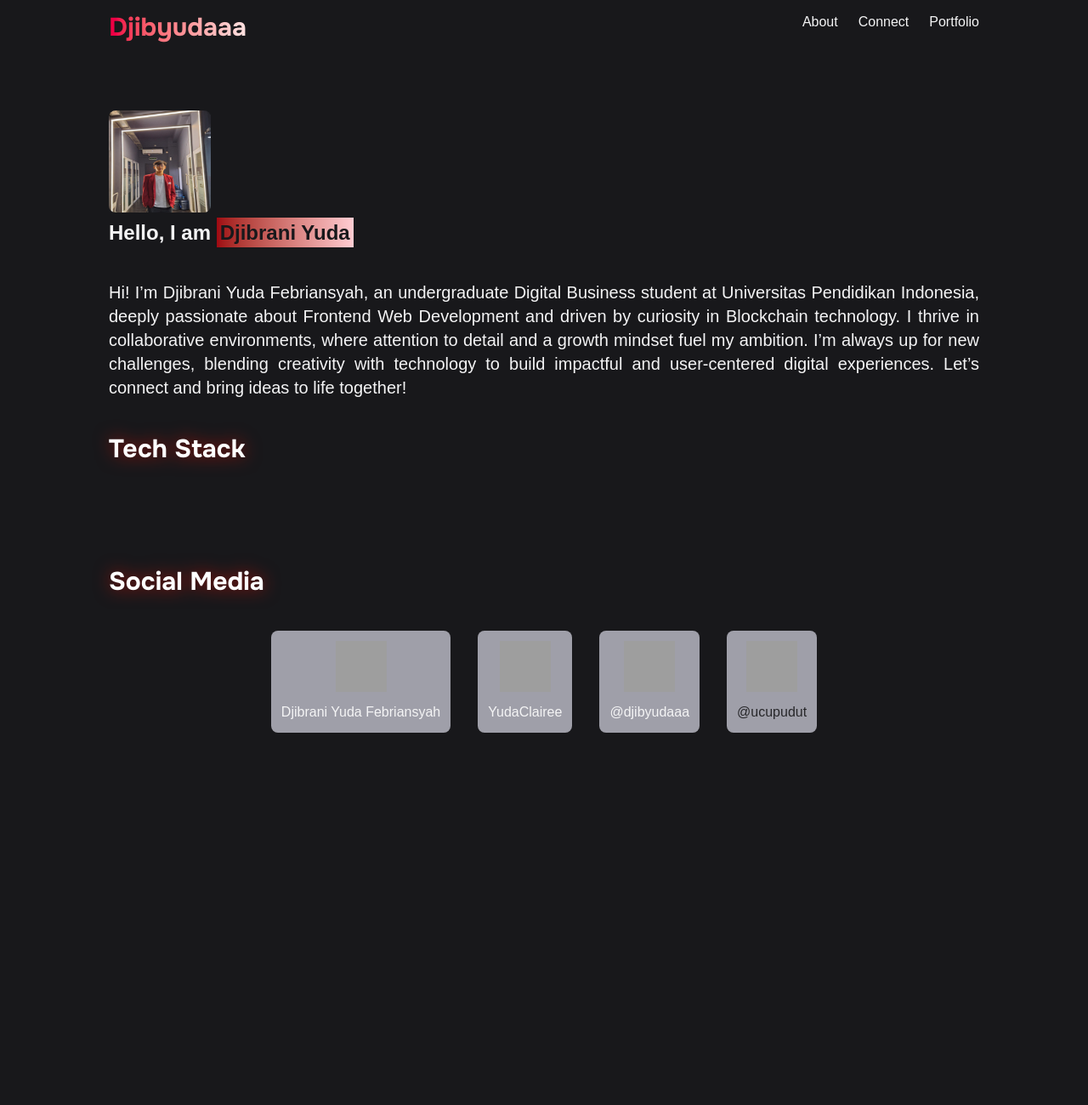
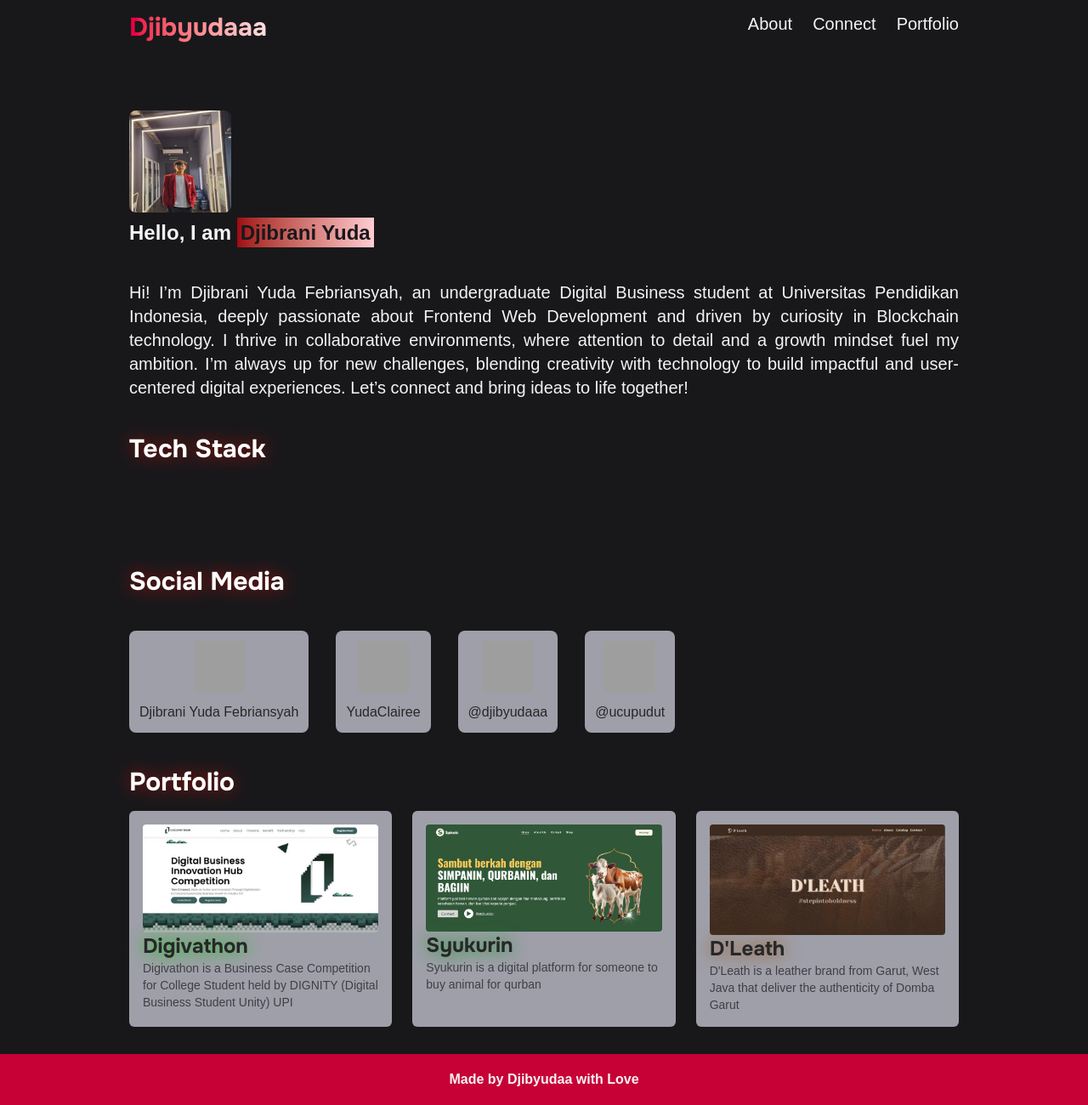
Before and after one commit to YudaClairee/personal-web, a website: page index.html in a window 1280 px wide. Shown: the part 26-1326 px from the top of the page at 85% size. Before the commit the page ends 888 px from the top, so only its background shows below. Drawn offline with nearby package versions, Linux system fonts and the light colour scheme; files that its build step writes are made by us from their sources; grey boxes are pictures that could not be loaded; files whose address does not match are found by name; a web font is replaced by a local one.

Commit message:
repair something

```diff
--- a/index.html
+++ b/index.html
@@ -13,21 +13,23 @@
     />
   </head>
   <body>
-    <main class="max-w-5xl m-auto space-y-10">
-      <header class="flex justify-between py-10">
+    <main class="max-w-5xl m-auto space-y-10 px-4 md:px-6">
+      <header
+        class="flex flex-col sm:flex-row justify-between py-6 sm:py-10 gap-4 sm:gap-0"
+      >
         <h1
-          class="font-['Onest'] text-3xl text-transparent font-bold bg-gradient-to-r from-rose-600 to-red-100 bg-clip-text"
+          class="font-['Onest'] text-2xl sm:text-3xl text-transparent font-bold bg-gradient-to-r from-rose-600 to-red-100 bg-clip-text"
         >
           Djibyudaaa
         </h1>
-        <nav class="flex gap-6">
-          <a href="#">About</a>
-          <a href="#">Connect</a>
-          <a href="#">Portfolio</a>
+        <nav class="flex gap-4 sm:gap-6">
+          <a class="text-xl" href="#about">About</a>
+          <a class="text-xl" href="#connect">Connect</a>
+          <a class="text-xl" href="#portfolio">Portfolio</a>
         </nav>
       </header>
 
-      <section class="space-y-2">
+      <section id="about" class="space-y-2">
         <img src="src/asset/profile.jpg" class="h-30 w-30 rounded-lg" alt="" />
         <h3 class="text-2xl font-bold">
           Hello, I am
@@ -107,13 +109,15 @@
         </div>
       </section>
 
-      <section class="flex flex-col space-y-10">
+      <section id="connect" class="flex flex-col space-y-10">
         <h3
           class="font-['Onest'] text-3xl font-bold drop-shadow-[0_0_10px_rgba(210,12,0,0.7)] text-white"
         >
           Social Media
         </h3>
-        <div class="flex justify-center gap-8">
+        <div
+          class="flex flex-wrap justify-center sm:justify-start gap-4 sm:gap-8"
+        >
           <div
             class="bg-zinc-400 p-3 rounded-lg hover:bg-zinc-900 group flex flex-col items-center space-y-3 transition duration-150"
           >
@@ -124,7 +128,11 @@
                 alt=""
               />
             </a>
-            <p>Djibrani Yuda Febriansyah</p>
+            <p
+              class="text-zinc-800 group-hover:text-zinc-300 text-xs sm:text-base"
+            >
+              Djibrani Yuda Febriansyah
+            </p>
           </div>
           <div
             class="bg-zinc-400 p-3 rounded-lg hover:bg-zinc-900 group flex flex-col items-center space-y-3 transition duration-150"
@@ -136,7 +144,7 @@
                 alt=""
               />
             </a>
-            <p>YudaClairee</p>
+            <p class="text-zinc-800 group-hover:text-zinc-300">YudaClairee</p>
           </div>
           <div
             class="bg-zinc-400 p-3 rounded-lg hover:bg-zinc-900 group flex flex-col items-center space-y-3 transition duration-150"
@@ -148,7 +156,7 @@
                 alt=""
               />
             </a>
-            <p>@djibyudaaa</p>
+            <p class="text-zinc-800 group-hover:text-zinc-300">@djibyudaaa</p>
           </div>
           <div
             class="bg-zinc-400 p-3 rounded-lg hover:bg-zinc-900 group flex flex-col items-center space-y-3 transition duration-150"
@@ -164,7 +172,65 @@
           </div>
         </div>
       </section>
+
+      <section id="portfolio" class="flex flex-col gap-4 mb-8">
+        <h3
+          class="font-['Onest'] text-3xl font-bold drop-shadow-[0_0_10px_rgba(210,12,0,0.7)] text-white"
+        >
+          Portfolio
+        </h3>
+        <div class="grid grid-cols-1 sm:grid-cols-2 md:grid-cols-3 gap-6">
+          <div
+            class="bg-zinc-400 p-4 rounded-md hover:scale-105 transition duration-150"
+          >
+            <img class="rounded w-full" src="src/asset/digivathon.jpg" alt="" />
+            <h3
+              class="font-bold font-['Onest'] text-2xl drop-shadow-[0_0_10px_rgba(0,198,0,0.9)] text-zinc-800"
+            >
+              Digivathon
+            </h3>
+            <p class="text-sm text-zinc-700">
+              Digivathon is a Business Case Competition for College Student held
+              by DIGNITY (Digital Business Student Unity) UPI
+            </p>
+          </div>
+          <div
+            class="bg-zinc-400 p-4 rounded-md hover:scale-105 transition duration-150"
+          >
+            <img class="rounded" src="src/asset/syukurin.png" alt="" />
+            <h3
+              class="font-bold font-['Onest'] text-2xl drop-shadow-[0_0_10px_rgba(0,150,20,0.9)] text-zinc-800"
+            >
+              Syukurin
+            </h3>
+            <p class="text-sm text-zinc-700">
+              Syukurin is a digital platform for someone to buy animal for
+              qurban
+            </p>
+          </div>
+          <div
+            class="bg-zinc-400 p-4 rounded-md hover:scale-105 transition duration-150"
+          >
+            <img class="rounded" src="src/asset/dleath.jpg" alt="" />
+            <h3
+              class="font-bold font-['Onest'] text-2xl drop-shadow-[0_0_10px_rgba(150,75,0,0.9)] text-zinc-800"
+            >
+              D'Leath
+            </h3>
+            <p class="text-sm text-zinc-700">
+              D'Leath is a leather brand from Garut, West Java that deliver the
+              authenticity of Domba Garut
+            </p>
+          </div>
+        </div>
+      </section>
     </main>
+
+    <div
+      class="bg-rose-700 w-full h-15 flex justify-center items-center font-semibold"
+    >
+      <p>Made by Djibyudaa with Love</p>
+    </div>
 
     <script src="dist/main.js"></script>
   </body>
```
Also changed, not shown: src/asset/digivathon.jpg (added), src/asset/dleath.jpg (added), src/asset/syukurin.png (added).
